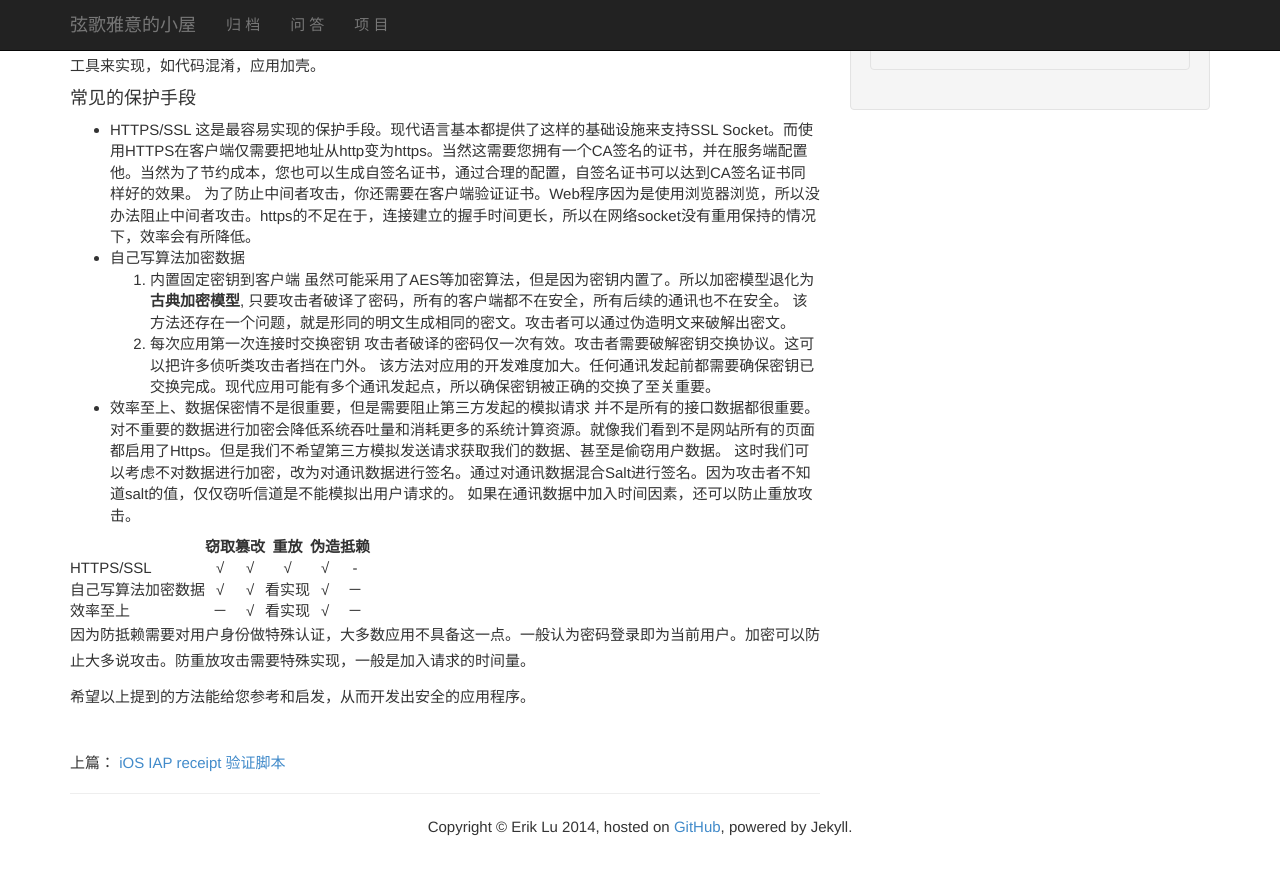
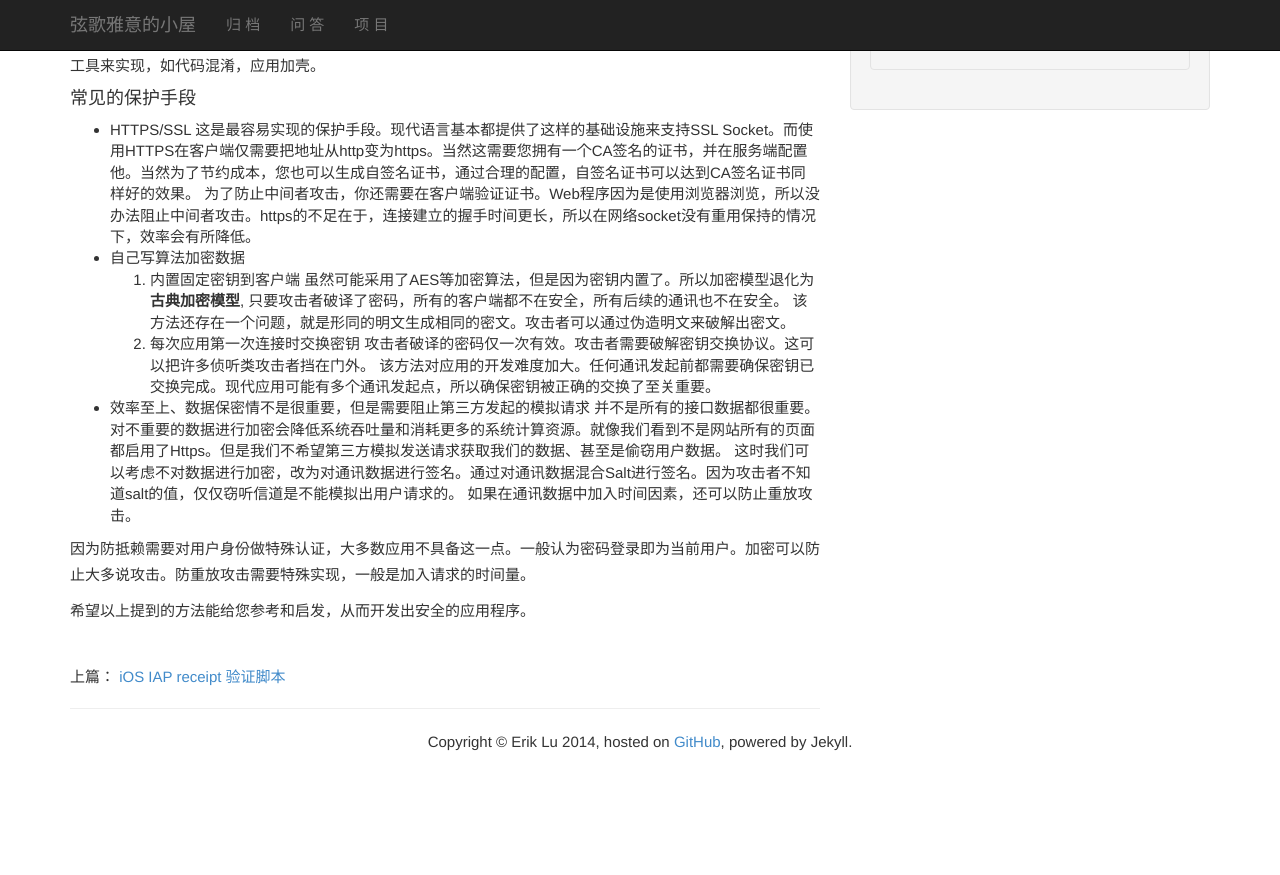
Before and after one commit to WiFiInHand/eriklu.github.io, a Jekyll site: the page built from _posts/2014-12-14-浅谈应用开发中通讯接口的数据保护.md, in a window 1280 px wide and 900 px high, scrolled down 878 px. Shown: the top 875 px of the window. Built offline with Jekyll 4.4.1, drawn with Linux system fonts in a browser that asks for light colours; Markdown is read by kramdown in place of the engine named in the settings; after the commit the page ends 1693 px from its top, so only the background shows below that.

Commit message:
1、表格语法似乎不支持

```diff
--- a/_posts/2014-12-14-浅谈应用开发中通讯接口的数据保护.md
+++ b/_posts/2014-12-14-浅谈应用开发中通讯接口的数据保护.md
@@ -58,11 +58,6 @@ summary: "很多居心不良的人一直在企图窥测我们宝贵的数据，
   并不是所有的接口数据都很重要。对不重要的数据进行加密会降低系统吞吐量和消耗更多的系统计算资源。就像我们看到不是网站所有的页面都启用了Https。但是我们不希望第三方模拟发送请求获取我们的数据、甚至是偷窃用户数据。
 这时我们可以考虑不对数据进行加密，改为对通讯数据进行签名。通过对通讯数据混合Salt进行签名。因为攻击者不知道salt的值，仅仅窃听信道是不能模拟出用户请求的。 如果在通讯数据中加入时间因素，还可以防止重放攻击。
 
-|  | 窃取 | 篡改 | 重放 | 伪造 | 抵赖 |
-| :-------- | :--------:| :------: | :------: | :------: | :------: | :------: |
-| HTTPS/SSL| √  |√| √  |√| - |
-| 自己写算法加密数据 | √  |√| 看实现 |√| － |
-| 效率至上  |  －  |√| 看实现 |√| － |
 
 因为防抵赖需要对用户身份做特殊认证，大多数应用不具备这一点。一般认为密码登录即为当前用户。加密可以防止大多说攻击。防重放攻击需要特殊实现，一般是加入请求的时间量。
 
```
